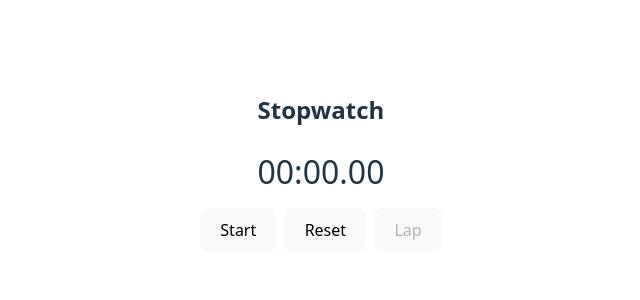
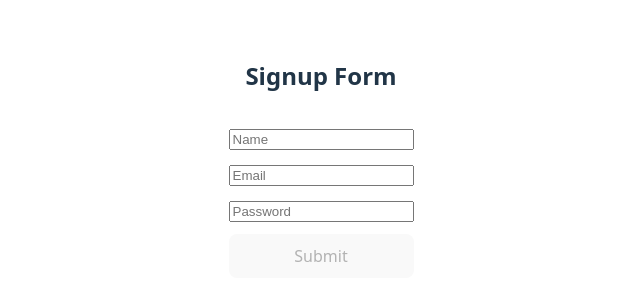
Before and after one commit to Rutvik1803/react-practice, a React (Vite) app: page / in a window 1280 px wide. Shown: the part 242-542 px from the top of the page, without its empty margins (319-959 px from the left). Built offline with nearby package versions, Linux system fonts and the light colour scheme; the HTML template or start-up script is replaced by a standard one.

Commit message:
feat: reducer example with the help of form validation

```diff
--- a/src/App.jsx
+++ b/src/App.jsx
@@ -6,6 +6,7 @@ import Counter from './components/Counter';
 import Todo from './components/Todo';
 import SearchField from './components/ReduxDebouncedSearch';
 import Stopwatch from './components/Stopwatch';
+import SignupForm from './components/FormValidationReducer';
 
 function App() {
   const [count, setCount] = useState(0);
@@ -17,7 +18,8 @@ function App() {
         {/* <Todo /> */}
         {/* <SearchField /> */}
         {/* <SearchField /> */}
-        <Stopwatch />
+        {/* <Stopwatch /> */}
+        <SignupForm />
       </div>
     </>
   );
--- /dev/null
+++ b/src/components/FormValidationReducer.jsx
@@ -0,0 +1,140 @@
+import React, { useReducer } from 'react';
+
+// simple validators
+const validateName = (name) => {
+  if (!name.trim()) return 'Name is required';
+  if (name.trim().length < 3) return 'Name must be at least 3 characters';
+  return '';
+};
+
+const validateEmail = (email) => {
+  if (!email.trim()) return 'Email is required';
+  const emailRegex = /^[^\s@]+@[^\s@]+\.[^\s@]+$/;
+  if (!emailRegex.test(email)) return 'Invalid email format';
+  return '';
+};
+
+const validatePassword = (password) => {
+  if (!password.trim()) return 'Password is required';
+  if (password.length < 6) return 'Password must be at least 6 characters';
+  return '';
+};
+
+// initial state
+const initialState = {
+  values: { name: '', email: '', password: '' },
+  errors: { name: '', email: '', password: '' },
+  isValid: false,
+};
+
+// reducer
+function formReducer(state, action) {
+  switch (action.type) {
+    case 'UPDATE_FIELD': {
+      const { field, value } = action.payload;
+
+      // validate the field
+      let error = '';
+      if (field === 'name') error = validateName(value);
+      if (field === 'email') error = validateEmail(value);
+      if (field === 'password') error = validatePassword(value);
+
+      const newValues = { ...state.values, [field]: value };
+      const newErrors = { ...state.errors, [field]: error };
+
+      // form is valid if no errors and all fields filled
+      const isValid =
+        Object.values(newErrors).every((e) => e === '') &&
+        Object.values(newValues).every((v) => v.trim() !== '');
+
+      return { values: newValues, errors: newErrors, isValid };
+    }
+
+    case 'RESET':
+      return initialState;
+
+    default:
+      return state;
+  }
+}
+
+const SignupForm = () => {
+  const [state, dispatch] = useReducer(formReducer, initialState);
+
+  const handleChange = (e) => {
+    const { name, value } = e.target;
+    dispatch({ type: 'UPDATE_FIELD', payload: { field: name, value } });
+  };
+
+  const handleSubmit = (e) => {
+    e.preventDefault();
+    console.log('Form submitted:', state.values);
+    dispatch({ type: 'RESET' });
+  };
+
+  return (
+    <form
+      onSubmit={handleSubmit}
+      style={{
+        maxWidth: '400px',
+        margin: '30px auto',
+        display: 'flex',
+        flexDirection: 'column',
+        gap: '12px',
+      }}
+    >
+      <h2>Signup Form</h2>
+
+      <div>
+        <input
+          type="text"
+          name="name"
+          placeholder="Name"
+          value={state.values.name}
+          onChange={handleChange}
+        />
+        {state.errors.name && (
+          <div style={{ color: 'red', fontSize: '12px' }}>
+            {state.errors.name}
+          </div>
+        )}
+      </div>
+
+      <div>
+        <input
+          type="email"
+          name="email"
+          placeholder="Email"
+          value={state.values.email}
+          onChange={handleChange}
+        />
+        {state.errors.email && (
+          <div style={{ color: 'red', fontSize: '12px' }}>
+            {state.errors.email}
+          </div>
+        )}
+      </div>
+
+      <div>
+        <input
+          type="password"
+          name="password"
+          placeholder="Password"
+          value={state.values.password}
+          onChange={handleChange}
+        />
+        {state.errors.password && (
+          <div style={{ color: 'red', fontSize: '12px' }}>
+            {state.errors.password}
+          </div>
+        )}
+      </div>
+
+      <button type="submit" disabled={!state.isValid}>
+        Submit
+      </button>
+    </form>
+  );
+};
+
+export default SignupForm;
```
